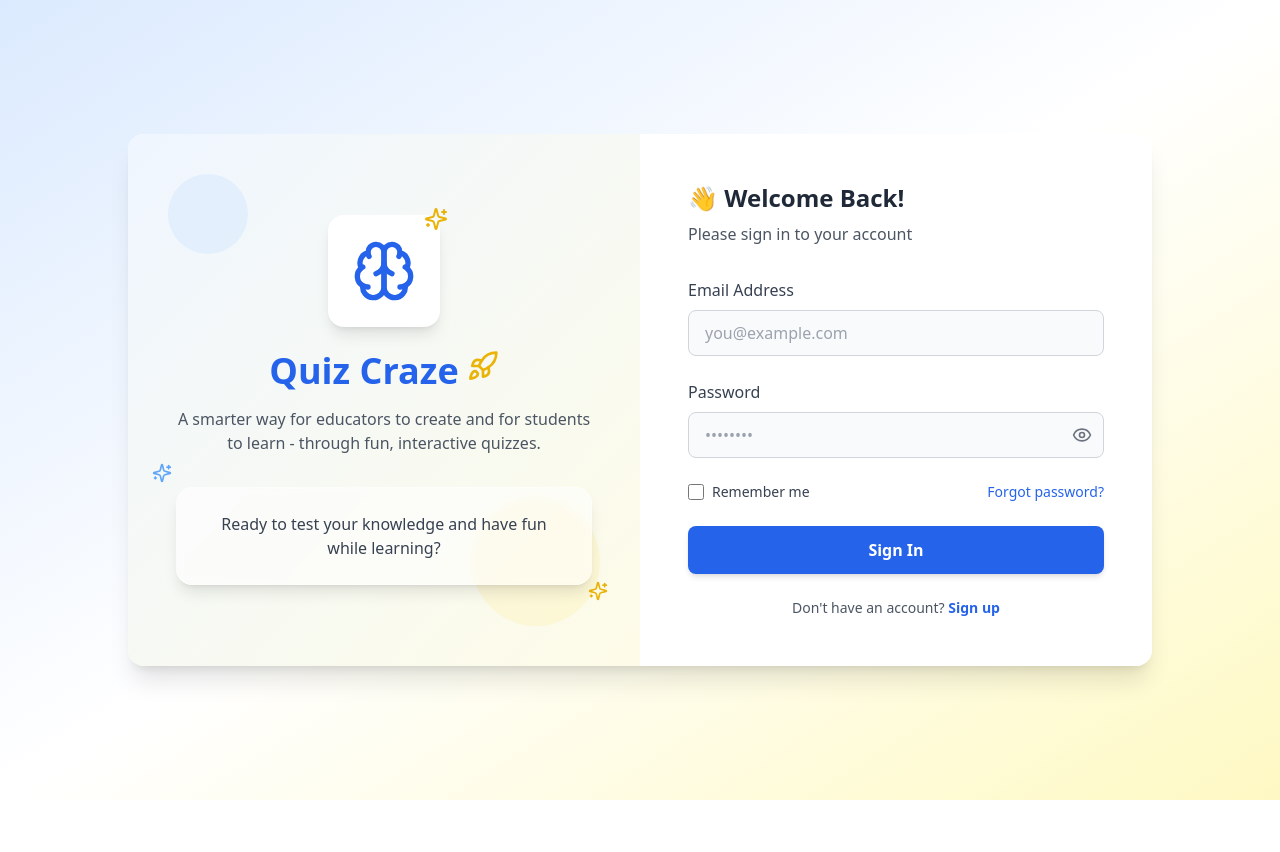
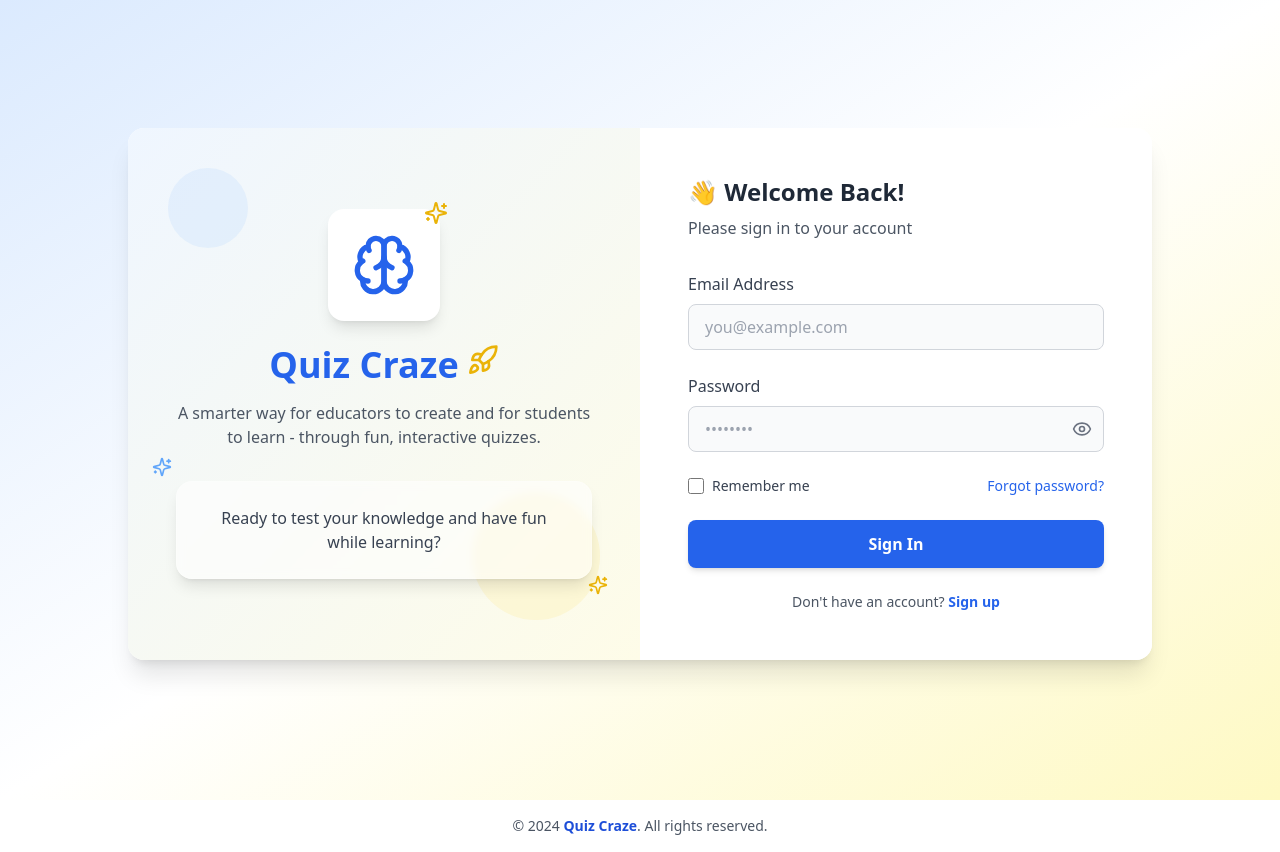
Before and after one commit to danielace1/quiz-app-for-college, a React (Vite) app: page /login in a window 1280 px wide. Before the commit the page ends 800 px from the top, so only its background shows below. Built offline with nearby package versions, Linux system fonts and the light colour scheme; no server answers.

Commit message:
feat: added footer

```diff
--- a/src/App.jsx
+++ b/src/App.jsx
@@ -27,6 +27,7 @@ import ViewEditTest from "./Pages/Admin/ViewEditTest";
 import TestList from "./Pages/Admin/TestList";
 import ManageStudentsData from "./Pages/Admin/ManageStudentsData";
 import Settings from "./Pages/Admin/Settings";
+import Footer from "./components/Footer";
 
 const App = () => {
   const initAuth = useAuthStore((state) => state.initAuth);
@@ -53,6 +54,8 @@ const App = () => {
   }, [authLoading, user, navigate, location]);
 
   if (authLoading) return <Loader />;
+
+  const showFooter = ["/", "/login", "/signup"].includes(location.pathname);
 
   return (
     <>
@@ -98,6 +101,7 @@ const App = () => {
         <Route path="*" element={<ErrorPage />} />
       </Routes>
 
+      {showFooter && <Footer />}
       <Toaster position="top-right" reverseOrder={false} />
     </>
   );
--- a/src/Pages/Admin/TestList.jsx
+++ b/src/Pages/Admin/TestList.jsx
@@ -84,8 +84,8 @@ const TestList = () => {
   }
 
   return (
-    <div className="max-w-5xl mx-auto py-6 px-2 md:px-6 space-y-4">
-      <div className="md:flex justify-between items-center">
+    <div className="max-w-5xl mx-auto py-6 px-2 md:px-6">
+      <div className="md:flex justify-between items-center mb-4">
         <h2 className="text-2xl font-bold text-gray-800">All Created Tests</h2>
         <button
           onClick={() => navigate("/admin/createtest")}
--- a/src/Pages/Login.jsx
+++ b/src/Pages/Login.jsx
@@ -94,7 +94,7 @@ const LoginPage = () => {
 
   return (
     <div className="min-h-screen bg-gradient-to-br from-blue-100 via-white to-yellow-100 flex items-center justify-center px-4 py-4 md:py-10">
-      <div className="max-w-5xl w-full bg-white rounded-2xl shadow-xl overflow-hidden flex flex-col md:flex-row items-center md:items-stretch">
+      <div className="max-w-5xl w-full bg-white rounded-2xl shadow-xl overflow-hidden flex flex-col md:flex-row items-center md:items-stretch mb-3">
         <div className="hidden md:flex md:w-1/2 bg-gradient-to-br from-blue-50 to-yellow-50 p-8 md:p-12 flex-col items-center justify-center relative overflow-hidden">
           <div className="absolute top-0 left-0 w-full h-full opacity-10">
             <div className="absolute top-10 left-10 w-20 h-20 bg-blue-400 rounded-full"></div>
--- a/src/Pages/Signup.jsx
+++ b/src/Pages/Signup.jsx
@@ -74,7 +74,7 @@ const SignupPage = () => {
 
   return (
     <div className="min-h-screen bg-gradient-to-br from-blue-100 via-white to-yellow-100 flex items-center justify-center px-4 py-4 md:py-10">
-      <div className="max-w-6xl w-full bg-white rounded-2xl shadow-xl overflow-hidden flex flex-col md:flex-row items-center md:items-stretch">
+      <div className="max-w-6xl w-full bg-white rounded-2xl shadow-xl overflow-hidden flex flex-col md:flex-row items-center md:items-stretch mb-3">
         <div className="hidden md:flex md:w-1/2 bg-gradient-to-br from-blue-50 to-yellow-50 p-8 md:p-12 flex-col items-center justify-center relative overflow-hidden">
           <div className="absolute top-0 left-0 w-full h-full opacity-10">
             <div className="absolute top-10 left-10 w-20 h-20 bg-blue-400 rounded-full"></div>
--- /dev/null
+++ b/src/components/Footer.jsx
@@ -0,0 +1,13 @@
+const Footer = () => {
+  return (
+    <footer className="py-4 bg-transparent bg-none">
+      <p className="text-sm text-gray-600 text-center">
+        &copy; {new Date().getFullYear()}{" "}
+        <span className="font-semibold text-blue-700">Quiz Craze</span>. All
+        rights reserved.
+      </p>
+    </footer>
+  );
+};
+
+export default Footer;
```
